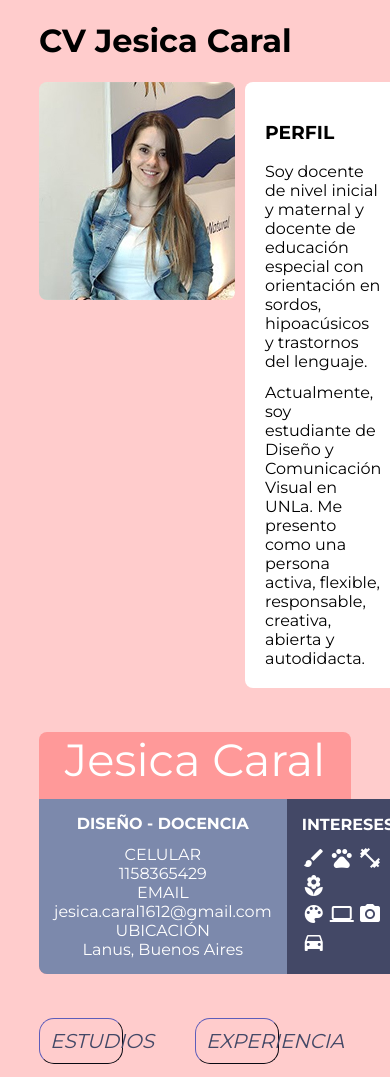
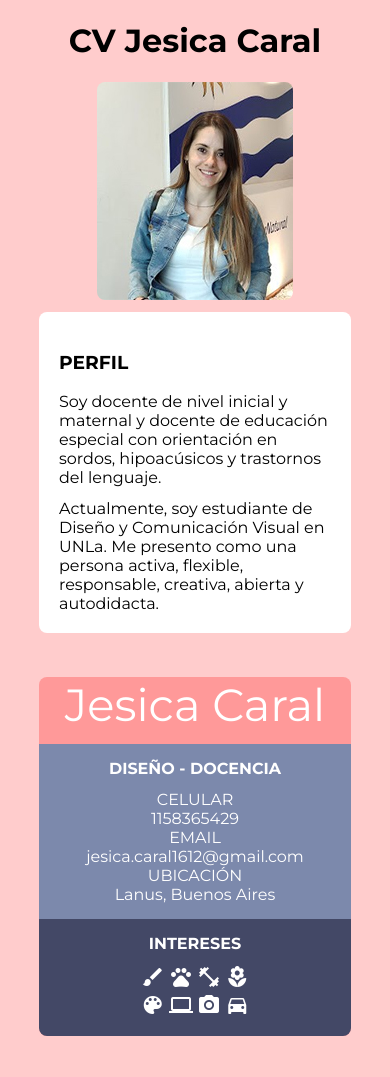
Before and after one commit to jesicacaral/CV, a plain HTML site: page index.html in a window 390 px wide. Shown: the top 1077 px of the page. Drawn offline with Linux system fonts and the light colour scheme.

Commit message:
Agregué Media Queries

```diff
--- a/estilos.css
+++ b/estilos.css
@@ -1,97 +1,84 @@
 @charset "utf-8";
-
 /* CSS Document */
 html ul {
     list-style: none;
     margin: 0;
 }
-
 p {
     margin: 0;
 }
-
 h4 {
     margin: 20px 0 3px 0
 }
-
 body {
     background-color: #FFCCCC;
     font-family: 'Montserrat', sans-serif;
 }
 
+div {
+    box-sizing: border-box;
+}
+
 .espacio-abajo {
     margin-bottom: 44px;
 }
-
 .espacio-abajo-medio {
     margin-bottom: 12px;
 }
-
-
 .fondo-perfil {
     background: #ffffff;
     border-radius: 8px;
     padding: 20px;
     margin-left: 10px;
 }
-
 .subtitulo {
     font-size: 20px;
     font-weight: 400;
     font-style: italic;
     color: #434866;
 }
-
 .fondo-titulo-cuadro {
     color: #ffffff;
     background-color: #ff9999;
     border-radius: 8px;
 }
-
 .titulo-cuadro {
     font-size: 45px;
     font-weight: 400;
     text-align: center;
 }
-
 .subtitulo-cuadro {
     font-weight: 700
 }
-
 .flex-container {
     display: flex;
     flex-direction: row;
     flex-wrap: nowrap;
     justify-content: space-between;
 }
-
 .flex-container-column {
     display: flex;
-	flex-direction: column;
-	flex-wrap: nowrap;
-	justify-content: center;
-	align-items: center;
-	align-content: center;
+    flex-direction: column;
+    flex-wrap: nowrap;
+    justify-content: center;
+    align-items: center;
+    align-content: center;
 }
-
 .fondo-celeste {
     background-color: #7c89ac;
     padding: 15px;
     width: 100%;
     border-bottom-left-radius: 8px;
 }
-
 .fondo-azul {
     background-color: #434866;
     padding: 15px;
     width: 100%;
     border-bottom-right-radius: 8px;
 }
-
 .fecha {
     font-weight: 700;
 }
-
 .subtitulos-bordes {
     border: 1px outset #333366;
     border-radius: 15px;
@@ -99,21 +86,53 @@ body {
     width: 40%;
     text-align: left;
 }
-
 .ancho-articulo {
     width: 50%;
 }
-
 .contenido-articulo {
     padding-left: 14px;
 }
-
 .estilo-imagen {
     border-radius: 8px;
 }
-
-.contenedor-principal{
+.contenedor-principal {
     max-width: 80%;
     margin-left: 10%;
     margin-right: 10%;
 }
+@media (max-width: 1023px) {
+    .flex-container {
+        flex-direction: column;
+    }
+    .ancho-articulo {
+        width: 100%;
+    }
+    .subtitulos-bordes {
+        text-align: center;
+        width: 100%;
+    }
+    .fondo-celeste {
+        width: unset;
+        border-bottom-left-radius: 0px;
+    }
+    .fondo-azul {
+        width: unset;
+        border-bottom-left-radius: 8px;
+    }
+    .fondo-perfil {
+        margin-left: 0px;
+    }
+    .estilo-imagen {
+        margin-bottom: 12px;
+    }
+    .contenido-articulo{
+        padding-left: 0px;
+    }
+    header h1 {
+        text-align: center;
+    }
+
+    .foto-centrar {
+        align-items: center;
+    }
+}
--- a/index.html
+++ b/index.html
@@ -1,4 +1,4 @@
-<!doctype html>
+ <!doctype html>
 <html>
 <head>
 <meta charset="utf-8">
@@ -16,7 +16,7 @@
 </header>
 <main>
     <!--Foto y perfil-->
-    <section class="flex-container espacio-abajo">
+    <section class="flex-container espacio-abajo foto-centrar">
         <img class="estilo-imagen" src="img/fotocv.jpg" width="196px" height="218px" alt="foto_Jes" />
         <article class="fondo-perfil">
             <h3>PERFIL</h3>
```
